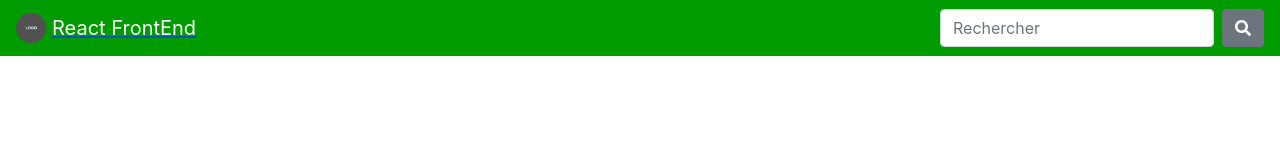
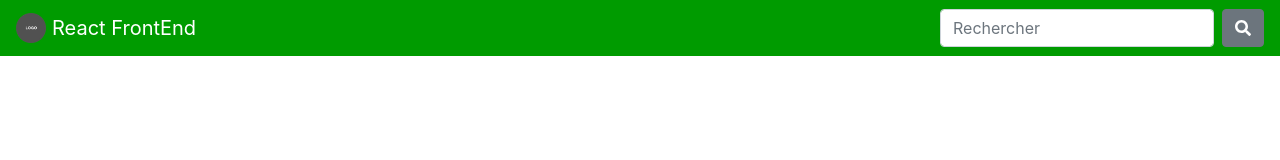
Before and after one commit to PierreRainero/ProgrammableWeb, a React (Create React App) app in the folder frontend/: page /products in a window 1280 px wide. In both pictures the pointer is over the link "React FrontEnd". Shown: the top 160 px of the page. Built offline with nearby package versions, Linux system fonts and the light colour scheme.

Commit message:
Fixing no-decoration style

```diff
--- a/frontend/src/_shared.scss
+++ b/frontend/src/_shared.scss
@@ -1,7 +1,7 @@
 @import './styles/_colors.scss';
 
 // GENERAL
-.no-decoration {
+.no-decoration:hover {
     text-decoration: none;
 }
 
```
